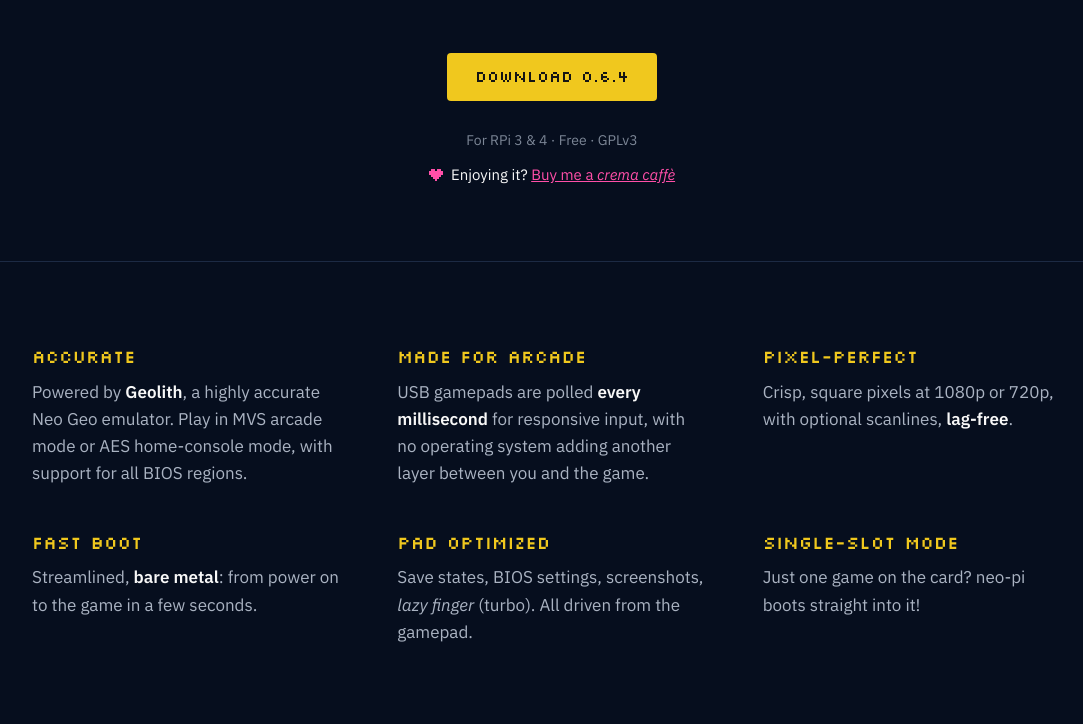
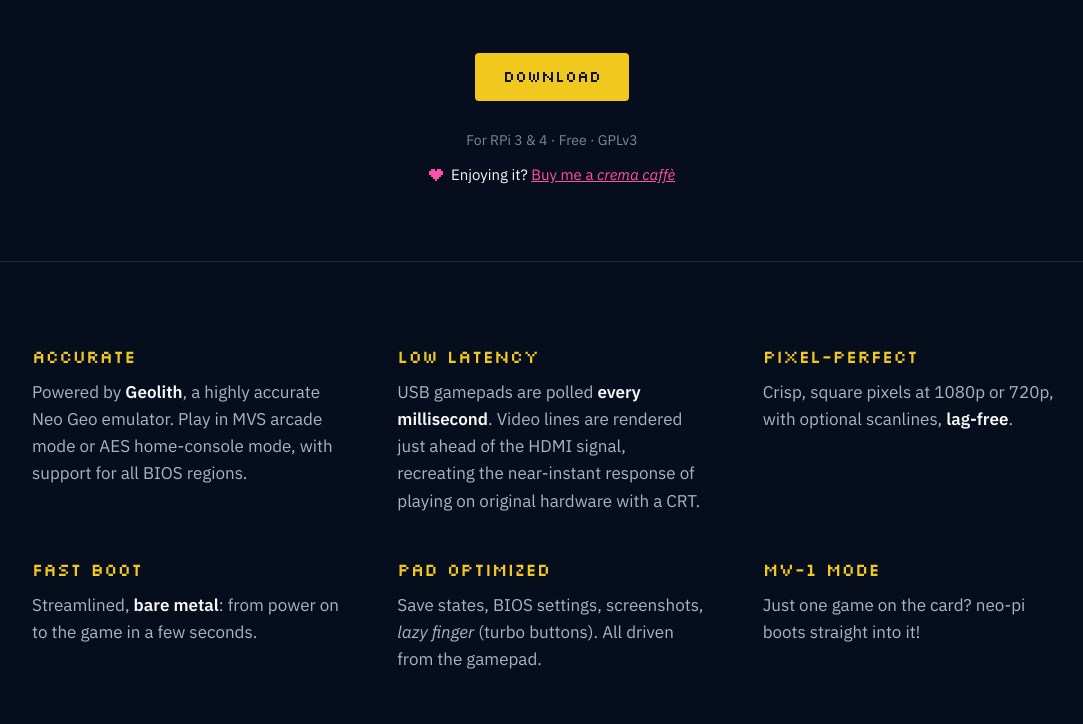
Before and after one commit to alessioscand/neo-pi, a plain HTML site: page docs/index.html in a window 1280 px wide. Shown: the part 768-1492 px from the top of the page, without its empty margins (88-1171 px from the left). Drawn offline with Linux system fonts and the light colour scheme.

Commit message:
Modify download link and update section headings
Updated download link and improved text.

```diff
--- a/docs/index.html
+++ b/docs/index.html
@@ -91,7 +91,7 @@ html{scroll-behavior:smooth;overflow-x:clip}
 
   <section aria-label="Download" style="max-width: 1040px; margin: 0 auto; padding: 56px 24px 64px; display: flex; flex-direction: column; align-items: center; text-align: center; gap: 28px">
     <div style="display: flex; flex-wrap: wrap; gap: 16px; justify-content: center">
-      <a class="dl" href="https://github.com/alessioscand/neo-pi/releases/download/v0.6.4/neo-pi-0.6.4-sd.zip" style="display: inline-flex; align-items: center; min-height: 48px; padding: 0 28px; background: #F0C81E; color: #141414; text-decoration: none; font-family: 'Silkscreen', monospace; font-size: 16px; border-radius: 4px">Download 0.6.4</a>
+      <a class="dl" href="https://github.com/alessioscand/neo-pi/releases" style="display: inline-flex; align-items: center; min-height: 48px; padding: 0 28px; background: #F0C81E; color: #141414; text-decoration: none; font-family: 'Silkscreen', monospace; font-size: 16px; border-radius: 4px">Download</a>
     </div>
     <div style="display: flex; flex-direction: column; align-items: center; gap: 2px">
       <p style="margin: 0; font-size: 14px; color: #7C8696">For RPi 3 &amp; 4 · Free · GPLv3</p>
@@ -106,8 +106,8 @@ html{scroll-behavior:smooth;overflow-x:clip}
         <p style="margin: 0; color: #AAB3C2">Powered by <span style="color: #F8F8F8; font-weight: 600">Geolith</span>, a highly accurate Neo Geo emulator. Play in MVS arcade mode or AES home-console mode, with support for all BIOS regions.</p>
       </div>
       <div>
-        <h2 style="margin: 0 0 8px; font-family: 'Silkscreen', monospace; font-weight: 400; font-size: 18px; color: #F0C81E">Made for arcade</h2>
-        <p style="margin: 0; color: #AAB3C2">USB gamepads are polled <span style="color: #F8F8F8; font-weight: 600">every millisecond</span> for responsive input, with no operating system adding another layer between you and the game.</p>
+        <h2 style="margin: 0 0 8px; font-family: 'Silkscreen', monospace; font-weight: 400; font-size: 18px; color: #F0C81E">Low latency</h2>
+        <p style="margin: 0; color: #AAB3C2">USB gamepads are polled <span style="color: #F8F8F8; font-weight: 600">every millisecond</span>. Video lines are rendered just ahead of the HDMI signal, recreating the near-instant response of playing on original hardware with a CRT.</p>
       </div>
       <div>
         <h2 style="margin: 0 0 8px; font-family: 'Silkscreen', monospace; font-weight: 400; font-size: 18px; color: #F0C81E">Pixel-perfect</h2>
@@ -119,10 +119,10 @@ html{scroll-behavior:smooth;overflow-x:clip}
       </div>
       <div>
         <h2 style="margin: 0 0 8px; font-family: 'Silkscreen', monospace; font-weight: 400; font-size: 18px; color: #F0C81E">Pad optimized</h2>
-        <p style="margin: 0; color: #AAB3C2">Save states, BIOS settings, screenshots, <em>lazy finger</em> (turbo). All driven from the gamepad.</p>
+        <p style="margin: 0; color: #AAB3C2">Save states, BIOS settings, screenshots, <em>lazy finger</em> (turbo buttons). All driven from the gamepad.</p>
       </div>
       <div>
-        <h2 style="margin: 0 0 8px; font-family: 'Silkscreen', monospace; font-weight: 400; font-size: 18px; color: #F0C81E">Single-slot mode</h2>
+        <h2 style="margin: 0 0 8px; font-family: 'Silkscreen', monospace; font-weight: 400; font-size: 18px; color: #F0C81E">MV-1 mode</h2>
         <p style="margin: 0; color: #AAB3C2">Just one game on the card? neo-pi boots straight into it!</p>
       </div>
     </div>
@@ -158,7 +158,7 @@ html{scroll-behavior:smooth;overflow-x:clip}
 
   <section id="support" style="border-top: 1px solid #1C2A44">
     <div style="max-width: 720px; margin: 0 auto; padding: 72px 24px; display: flex; flex-direction: column; align-items: center; text-align: center; gap: 20px">
-      <p style="margin: 0; color: #AAB3C2">neo-pi is <span style="color: #F8F8F8; font-weight: 600">free</span>. If you enjoy it, you can buy me a <em lang="it">crema caffè</em> :)</p>
+      <p style="margin: 0; color: #AAB3C2">neo-pi is <span style="color: #F8F8F8; font-weight: 600">free</span>. <a href="https://github.com/alessioscand/neo-pi">Learn more</a> about the project. If you enjoy it, you can buy me a <em lang="it">crema caffè</em> :)</p>
       <p style="margin: 0; font-size: 15px; color: #7C8696">Coming next: composite output for CRT TVs, UniBIOS support, lag-free Blargg NTSC filter.</p>
       <a class="cf" href="https://paypal.me/alescandy" target="_blank" rel="noopener" style="display: inline-flex; align-items: center; gap: 10px; min-height: 48px; padding: 0 28px; border: 2px solid #FF4FA8; color: #F8F8F8; text-decoration: none; font-family: 'Silkscreen', monospace; font-size: 16px; border-radius: 4px"><svg aria-hidden="true" width="14" height="12" viewBox="0 0 7 6" shape-rendering="crispEdges" style="flex: none"><path d="M1 0h2v1h1V0h2v1h1v2h-1v1h-1v1h-1v1H3V5H2V4H1V3H0V1h1z" fill="#FF4FA8"></path></svg>Buy me a coffee</a>
     </div>
```
